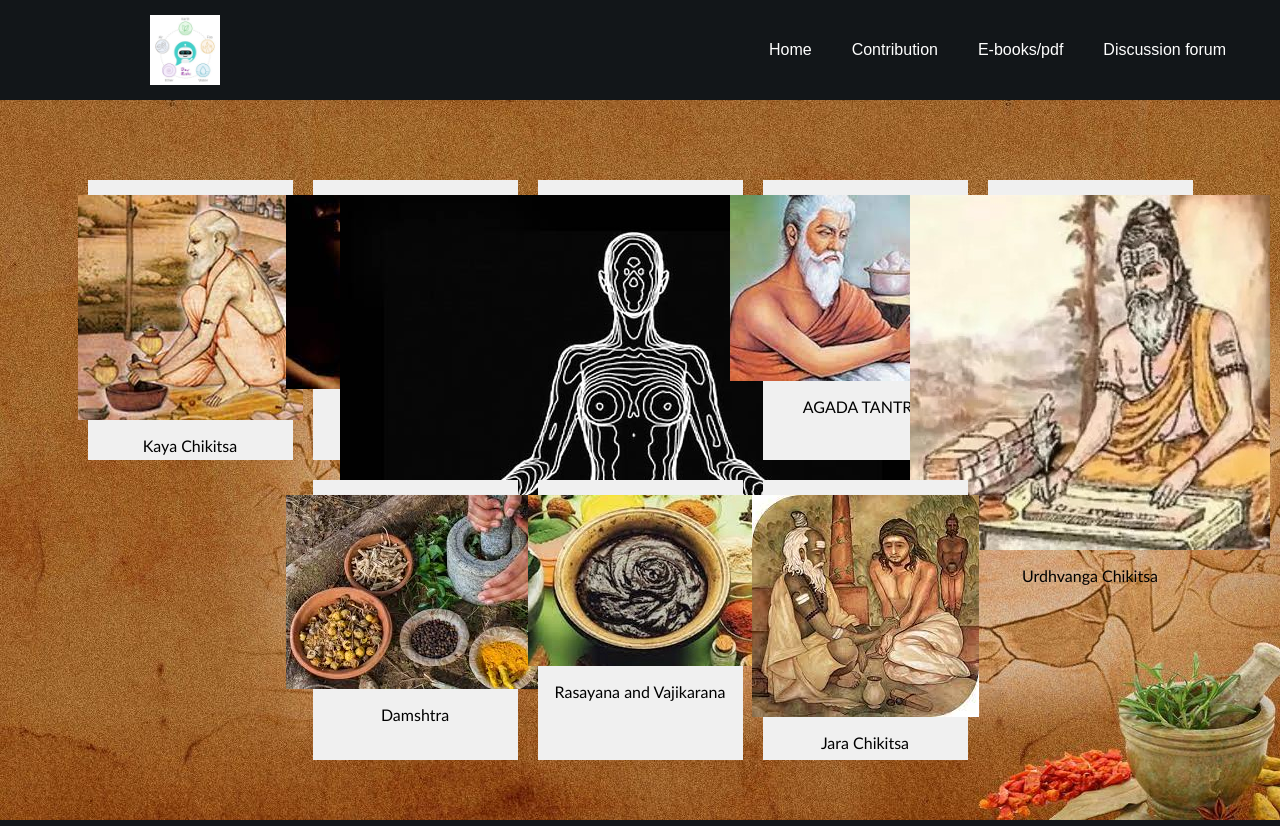
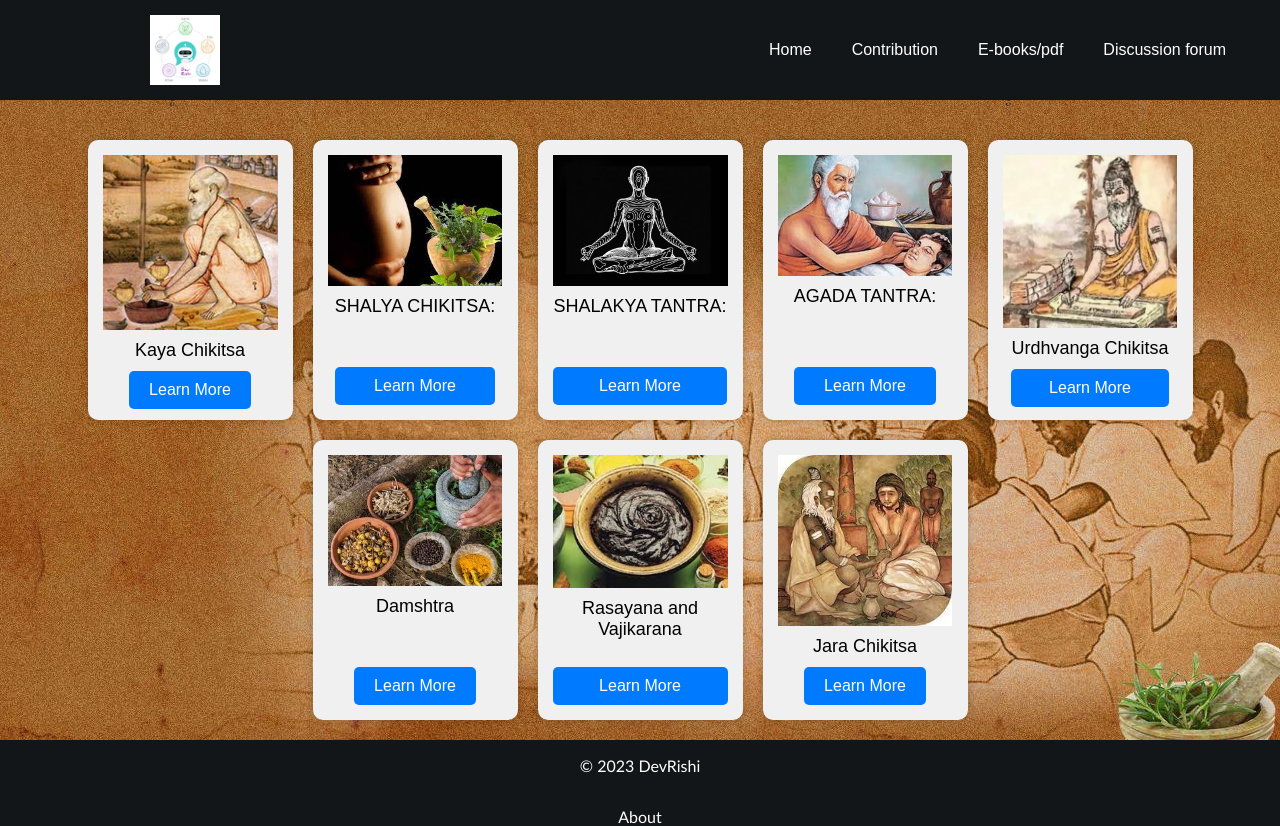
Before and after one commit to atharvadeopujari/DevRishi, a React (Create React App) app: page / in a window 1280 px wide. Shown: the top 826 px of the page. Built offline with nearby package versions, Linux system fonts and the light colour scheme.

Commit message:
Update Home.css
yo yo

```diff
--- a/src/styles/Home.css
+++ b/src/styles/Home.css
@@ -1,14 +1,19 @@
+/* Home.css */
+
+/* General Styles */
+body {
+  margin: 0;
+  padding: 0;
+  font-family: "Gill Sans", "Gill Sans MT", Calibri, "Trebuchet MS", sans-serif;
+}
+
+/* Header Styles */
 .home {
-  width: 100%;
-  height: 90vh;
   display: flex;
+  flex-wrap: wrap;
   justify-content: center;
-  align-items: left;
-  flex-direction: column;
-  background-position: center;
-  background-repeat: no-repeat;
-  background-size: cover;
-  font-family: "Gill Sans", "Gill Sans MT", Calibri, "Trebuchet MS", sans-serif;
+  padding: 20px;
+  text-align: center;
 }
 
 .headerContainer {
@@ -17,23 +22,22 @@
 }
 
 .headerContainer h1 {
-  justify-content: center;
-  align-items: center;
   font-size: 90px;
-  height: 60px;
-  font-weight: 50;
+  font-weight: 500;
   color: black;
+  animation: fadeInDown 1s ease;
 }
 
 .headerContainer p {
-  padding: 0;
   font-size: 40px;
   font-weight: lighter;
   color: black;
+  animation: fadeInUp 1s ease;
 }
 
 /* Button base styles */
-.headerContainer button {
+.headerContainer button,
+.learn-more-button {
   background-color: #1b84d4;
   color: #fff;
   padding: 10px 30px;
@@ -44,34 +48,20 @@
   transition: background-color 0.3s ease, transform 0.2s ease;
 }
 
-button {
-  background-color: #1b84d4;
-  color: #fff;
-  padding: 10px 30px;
-  border: none;
-  border-radius: 5px;
-  font-size: 16px;
-  cursor: pointer;
-  transition: background-color 0.3s ease, transform 0.2s ease;
-}
 /* Button hover effect */
-.headerContainer button:hover {
-  background-color: #0c0d0e; /* Change to your desired hover color */
-  transform: scale(1.05); /* Add a slight scale-up effect on hover */
-  box-shadow: 0px 0px 10px rgba(0, 0, 0, 0.2); /* Add a subtle shadow on hover */
-}
-button:hover {
-  background-color: #0c0d0e; /* Change to your desired hover color */
-  transform: scale(1.05); /* Add a slight scale-up effect on hover */
-  box-shadow: 0px 0px 10px rgba(0, 0, 0, 0.2); /* Add a subtle shadow on hover */
+.headerContainer button:hover,
+.learn-more-button:hover {
+  background-color: #0c0d0e;
+  transform: scale(1.05);
+  box-shadow: 0px 0px 10px rgba(0, 0, 0, 0.2);
 }
 
+/* Media Query for Smaller Screens */
 @media only screen and (max-width: 650px) {
   .home {
     justify-content: center;
     align-items: center;
   }
-
 
   .headerContainer {
     margin-left: 0px;
@@ -88,7 +78,6 @@ button:hover {
 
   .headerContainer h1 {
     font-size: 40px;
-    height: 30px;
     color: white;
   }
 
@@ -96,29 +85,20 @@ button:hover {
     font-size: 30px;
     color: white;
   }
-
-  /* Button base styles */
-
-}
-.content {
-  display: flex;
-  flex-direction: column;
-  align-items: center;
-  justify-content: center;
-  min-height: 100vh;
 }
 
+/* Content Styles */
 .buttons-container {
   display: flex;
   flex-wrap: wrap;
   justify-content: center;
   gap: 20px;
-  margin-top: 20px; /* Adjust the margin as needed */
+  margin-top: 20px;
 }
 
 .button-div {
-  width: 175px; /* Adjust the size as needed */
-  height: 250px; /* Adjust the size as needed */
+  width: 175px;
+  height: 250px;
   background-color: #f0f0f0;
   display: flex;
   flex-direction: column;
@@ -126,14 +106,78 @@ button:hover {
   justify-content: space-between;
   padding: 15px;
   text-align: center;
+  border-radius: 10px;
+  box-shadow: 0px 0px 10px rgba(0, 0, 0, 0.2);
+  transition: transform 0.2s;
+  animation: fadeIn 1s ease;
+}
+
+.button-div:hover {
+  transform: translateY(-5px);
+}
+
+.button-div img {
+  max-width: 100%;
+  height: auto;
+  display: block;
+}
+
+.content {
+  flex-grow: 1;
+  display: flex;
+  flex-direction: column;
+  justify-content: space-between;
+}
+
+.content p {
+  font-size: 18px;
+  margin: 10px 0;
 }
 
 .learn-more-button {
-  background-color: #007bff;
+  background-color: #007BFF;
   color: #fff;
   border: none;
   padding: 10px 20px;
   cursor: pointer;
   width: 100%;
   margin-top: auto;
+  border-radius: 5px;
+  transition: background-color 0.2s;
 }
+
+.learn-more-button:hover {
+  background-color: #0056b3;
+}
+
+/* Keyframe Animations */
+@keyframes fadeIn {
+  from {
+    opacity: 0;
+  }
+  to {
+    opacity: 1;
+  }
+}
+
+@keyframes fadeInDown {
+  from {
+    opacity: 0;
+    transform: translateY(-30px);
+  }
+  to {
+    opacity: 1;
+    transform: translateY(0);
+  }
+}
+
+@keyframes fadeInUp {
+  from {
+    opacity: 0;
+    transform: translateY(30px);
+  }
+  to {
+    opacity: 1;
+    transform: translateY(0);
+  }
+}
```
